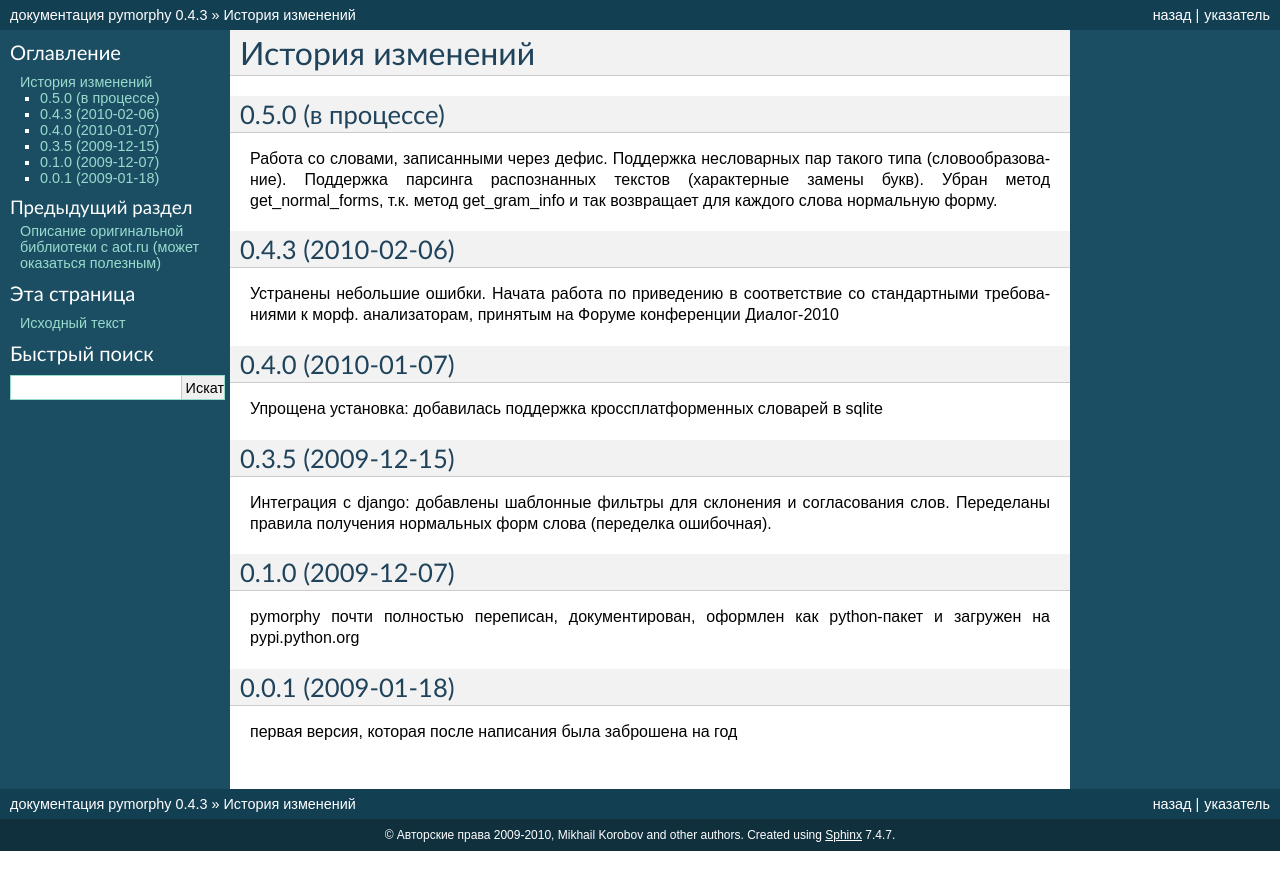
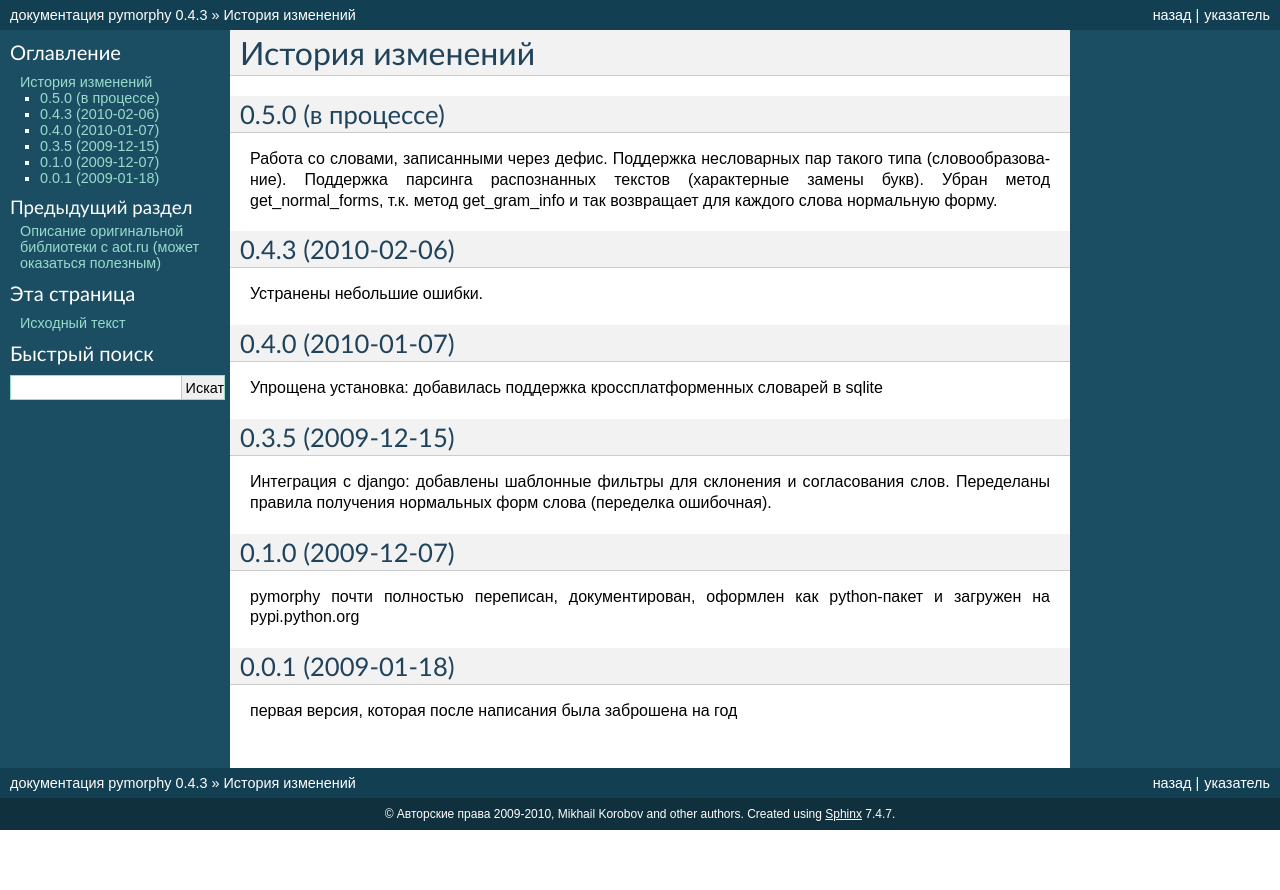
Before and after one commit to kmike/pymorphy, a Sphinx documentation site: the page built from docs/CHANGES.rst, in a window 1280 px wide. Shown: the top 890 px of the page. Built offline with Sphinx 7.4.7, drawn with Linux system fonts in a browser that asks for light colours.

Commit message:
Убрано ничего не значащее предложение в документации

```diff
--- a/docs/CHANGES.rst
+++ b/docs/CHANGES.rst
@@ -10,9 +10,7 @@
 
 0.4.3 (2010-02-06)
 ------------------
-Устранены небольшие ошибки. Начата работа по приведению в соответствие
-со стандартными требованиями к морф. анализаторам, принятым на Форуме
-конференции Диалог-2010
+Устранены небольшие ошибки.
 
 0.4.0 (2010-01-07)
 ------------------
```
